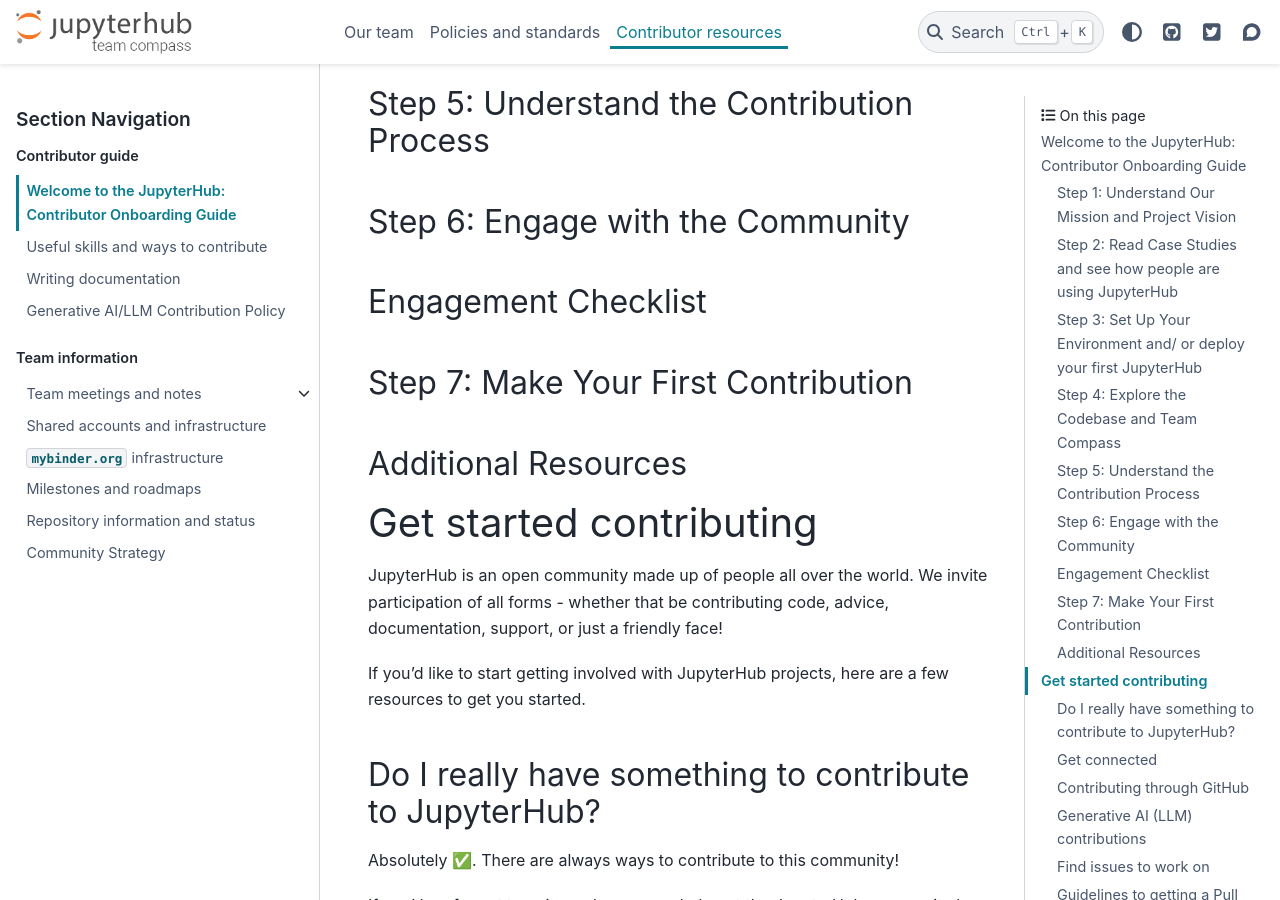
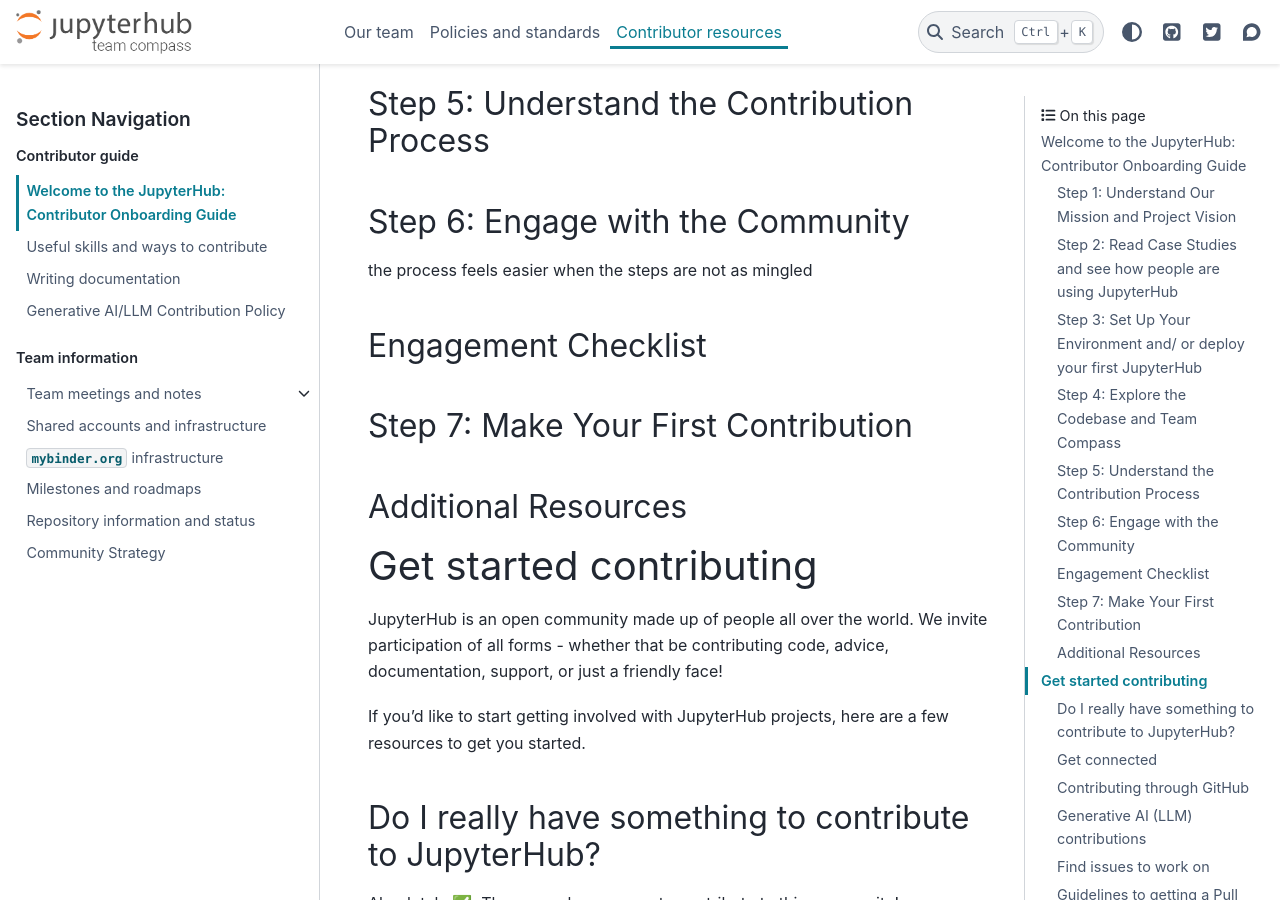
Before and after one commit to jupyterhub/team-compass, a Sphinx documentation site: the page built from docs/contribute/guide.md, in a window 1280 px wide and 900 px high, scrolled down 1206 px. Built offline with Sphinx 7.4.7 and the PyData theme 0.15.4, drawn with Linux system fonts in a browser that asks for light colours; the version number could not be read and is left out.

Commit message:
experimental work

```diff
--- a/docs/contribute/guide.md
+++ b/docs/contribute/guide.md
@@ -28,6 +28,8 @@
 ## Step 5: Understand the Contribution Process
 
 ## Step 6: Engage with the Community
+the process feels easier when the steps are not as mingled
+
 ## Engagement Checklist
 
 ## Step 7: Make Your First Contribution
```
